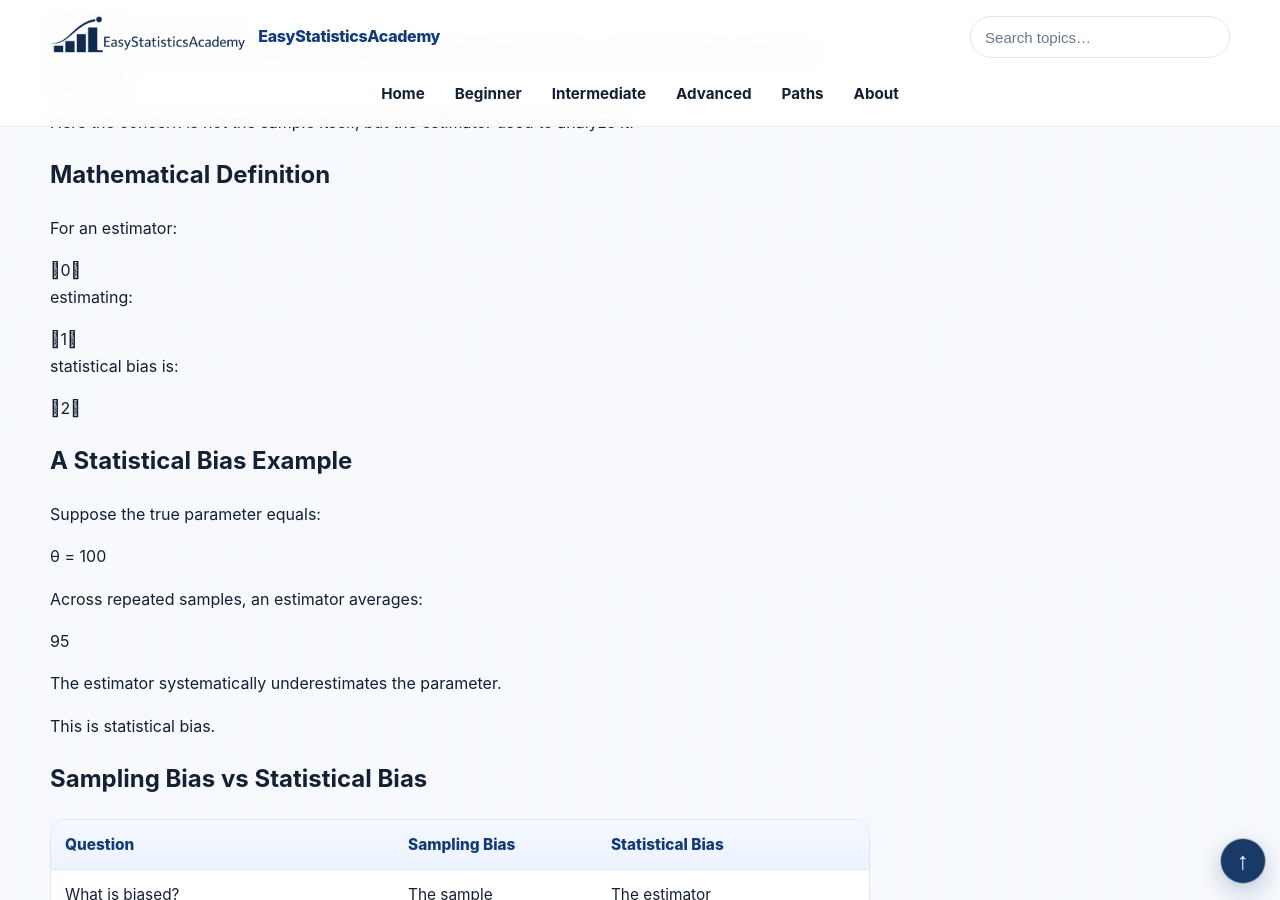
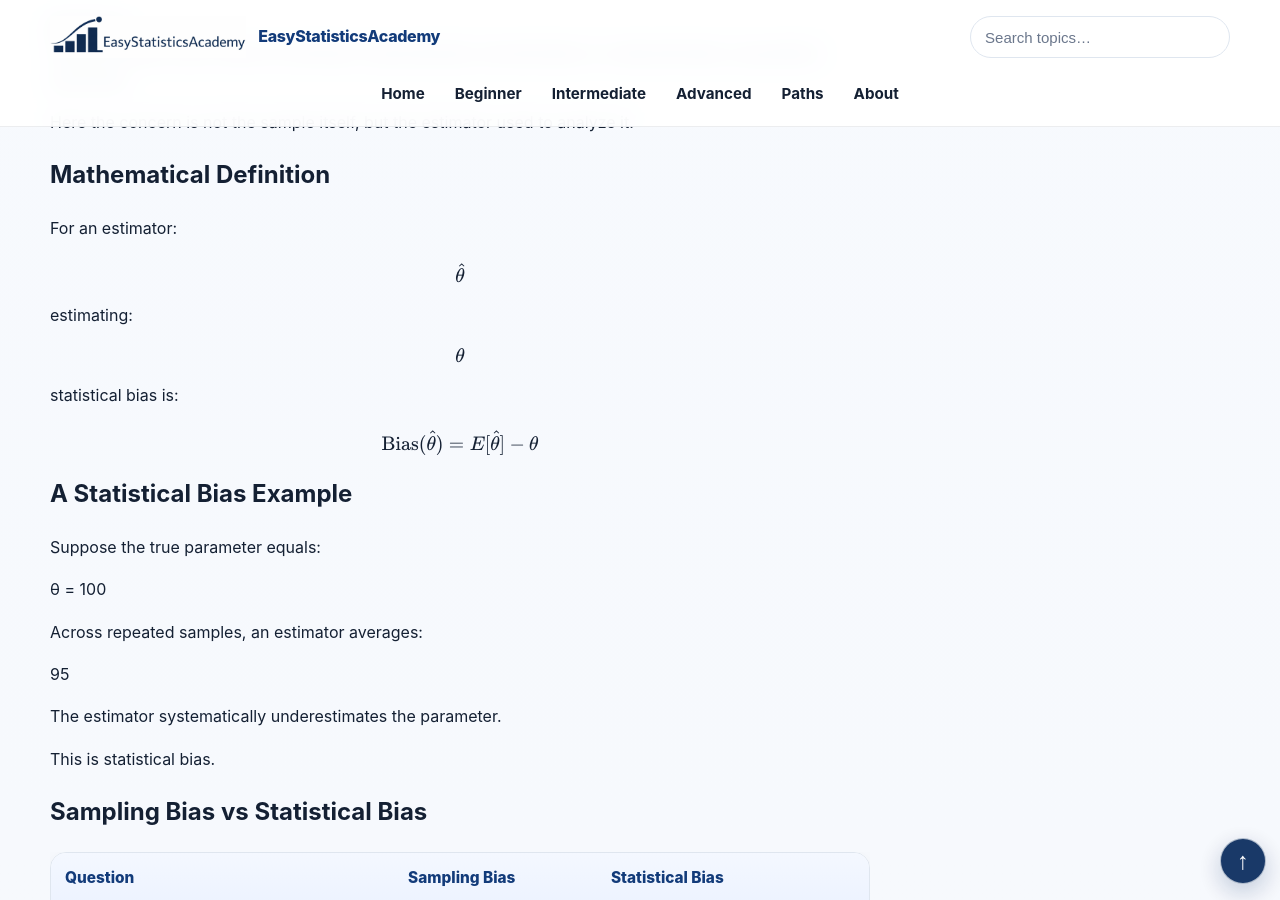
Before and after one commit to ammar-homaida-statistics/easystatisticsacademy, a Jekyll site: the page built from inference/foundations/sampling-bias-vs-statistical-bias/index.md, in a window 1280 px wide and 900 px high, scrolled down 2295 px. Built offline with Jekyll 4.4.1, drawn with Linux system fonts in a browser that asks for light colours.

Commit message:
Restore 3 statistical expressions in sampling-bias-vs-statistical-bias

```diff
--- a/inference/foundations/sampling-bias-vs-statistical-bias/index.md
+++ b/inference/foundations/sampling-bias-vs-statistical-bias/index.md
@@ -245,19 +245,31 @@ sidebar: false
       For an estimator:
     </p>
 
-    0
+
+    \[
+    \widehat{\theta}
+    \]
+
 
     <p>
       estimating:
     </p>
 
-    1
+
+    \[
+    \theta
+    \]
+
 
     <p>
       statistical bias is:
     </p>
 
-    2
+
+    \[
+    \operatorname{Bias}(\widehat\theta)=E[\widehat\theta]-\theta
+    \]
+
 
     <h2>A Statistical Bias Example</h2>
 
```
